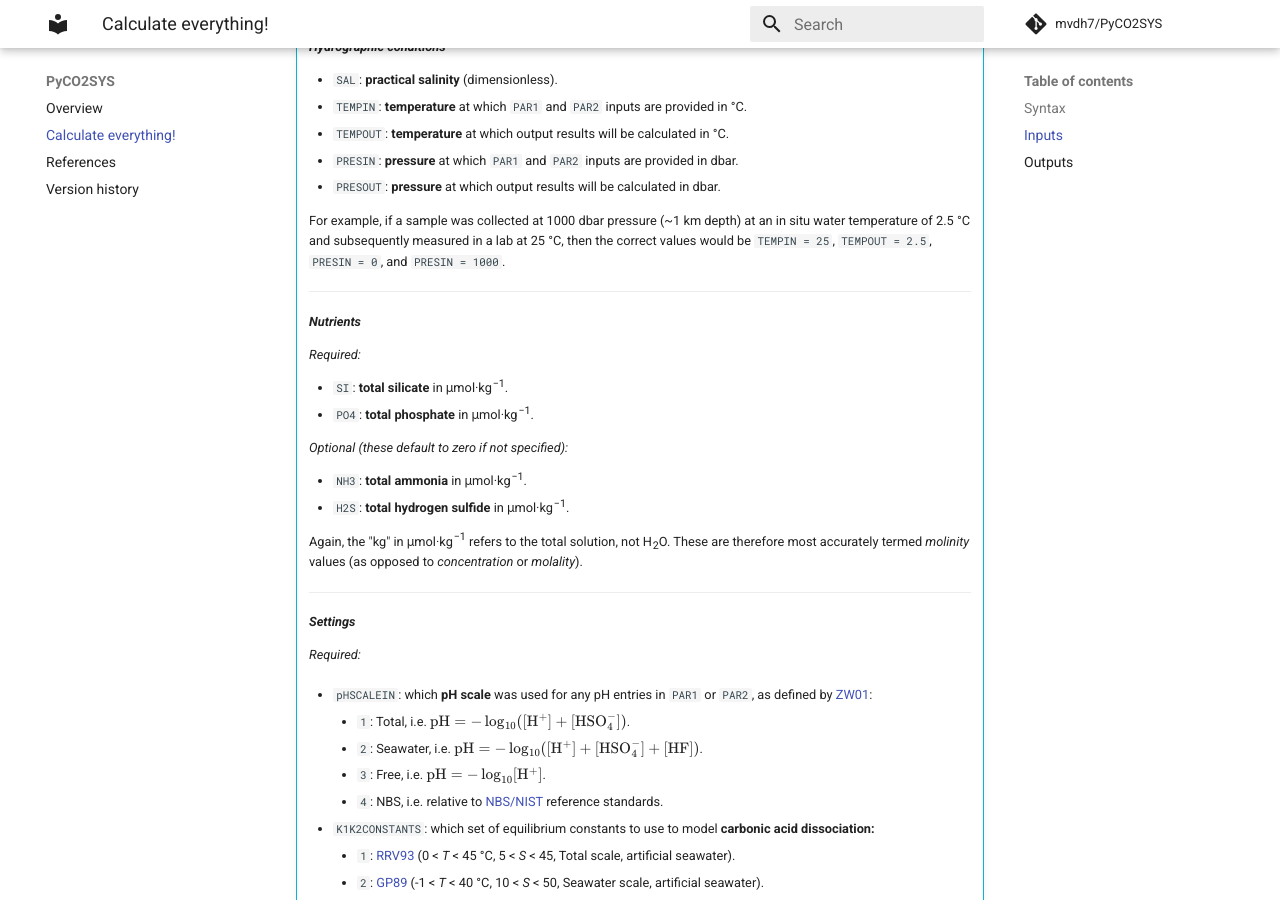
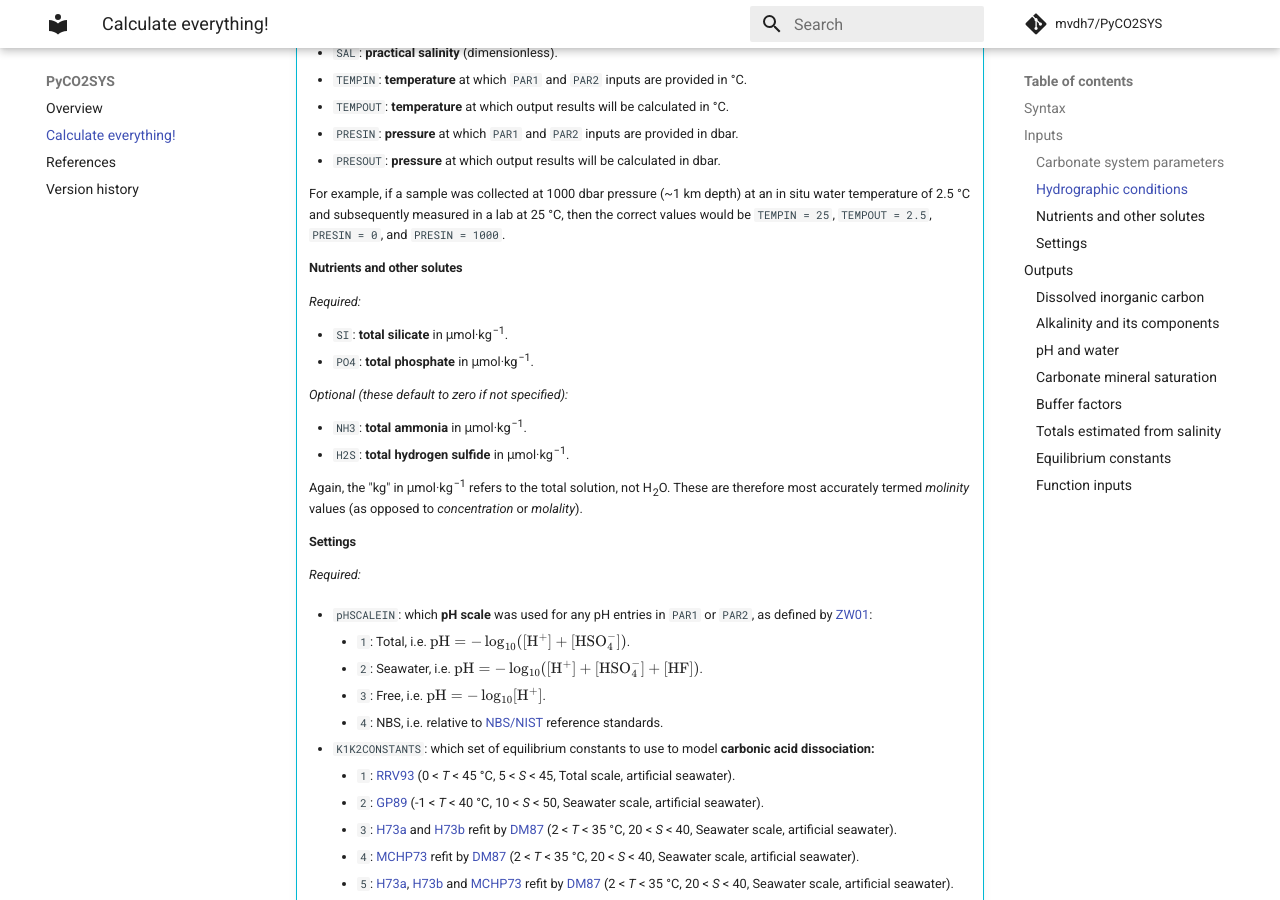
Before and after one commit to mvdh7/PyCO2SYS, an MkDocs documentation site: the page built from docs/co2sys.md, in a window 1280 px wide and 900 px high, scrolled down 1202 px. Built offline with MkDocs 1.6.1 and Material for MkDocs 9.7.7, drawn with Linux system fonts in a browser that asks for light colours; formulas are drawn with MathJax 3; comment, search, counter and statistics services are not loaded.

Commit message:
Improve subheader formatting

```diff
--- a/docs/co2sys.md
+++ b/docs/co2sys.md
@@ -23,7 +23,7 @@ Each input can either be a single scalar value or a [NumPy array](https://docs.s
 Most of the inputs should be familiar to previous users of CO<sub>2</sub>SYS for MATLAB, and they work exactly the same here. Each input can either be a single scalar value, or a [NumPy array](https://docs.scipy.org/doc/numpy/reference/generated/numpy.array.html) containing a series of values. If arrays are used then they must all be the same size as each other, but a combination of same-size arrays and single scalar values is allowed.
 
 !!! info "`PyCO2SYS.CO2SYS` inputs"
-    ***Carbonate system parameters***
+    #### Carbonate system parameters
 
     * `PAR1` and `PAR2`: values of two different carbonate system parameters.
     * `PAR1TYPE` and `PAR2TYPE`: which types of parameter `PAR1` and `PAR2` are.
@@ -38,9 +38,7 @@ Most of the inputs should be familiar to previous users of CO<sub>2</sub>SYS for
 
     For all inputs in μmol·kg<sup>−1</sup>, the "kg" refers to the total solution, not H<sub>2</sub>O. These are therefore most accurately termed *molinity* values (as opposed to *concentration* or *molality*).
 
-    ---
-
-    ***Hydrographic conditions***
+    #### Hydrographic conditions
 
     * `SAL`: **practical salinity** (dimensionless).
     * `TEMPIN`: **temperature** at which `PAR1` and `PAR2` inputs are provided in °C.
@@ -50,9 +48,7 @@ Most of the inputs should be familiar to previous users of CO<sub>2</sub>SYS for
 
     For example, if a sample was collected at 1000 dbar pressure (~1 km depth) at an in situ water temperature of 2.5 °C and subsequently measured in a lab at 25 °C, then the correct values would be `TEMPIN = 25`, `TEMPOUT = 2.5`, `PRESIN = 0`, and `PRESIN = 1000`.
 
-    ---
-
-    ***Nutrients***
+    #### Nutrients and other solutes
 
     *Required:*
 
@@ -66,9 +62,7 @@ Most of the inputs should be familiar to previous users of CO<sub>2</sub>SYS for
 
     Again, the "kg" in μmol·kg<sup>−1</sup> refers to the total solution, not H<sub>2</sub>O. These are therefore most accurately termed *molinity* values (as opposed to *concentration* or *molality*).
 
-    ---
-
-    ***Settings***
+    #### Settings
 
     *Required:*
 
@@ -119,7 +113,7 @@ The results of `CO2SYS` calculations are stored in a [dict](https://docs.python.
 !!! abstract "`PyCO2SYS.CO2SYS` outputs"
     The only output is a dict. Its keys are as follows:
 
-    ***Dissolved inorganic carbon***
+    #### Dissolved inorganic carbon
 
     * `'TCO2'`: **dissolved inorganic carbon** in μmol·kg<sup>−1</sup>.
     * `'CO3in'`/`'CO3out'`: **carbonate ion** at input/output conditions in μmol·kg<sup>−1</sup>.
@@ -129,9 +123,7 @@ The results of `CO2SYS` calculations are stored in a [dict](https://docs.python.
     * `'fCO2in'`/`'fCO2out'`: **seawater fugacity of CO<sub>2</sub>** at input/output conditions in μatm.
     * `'xCO2in'`/`'xCO2out'`: **seawater mole fraction of CO<sub>2</sub>** at input/output conditions in ppm.
 
-    ---
-
-    ***Alkalinity and its components***
+    #### Alkalinity and its components
 
     * `'TAlk'`: **total alkalinity** in μmol·kg<sup>−1</sup>.
     * `'BAlkin'`/`'BAlkout'`: **borate alkalinity** at input/output conditions in μmol·kg<sup>−1</sup>.
@@ -140,9 +132,7 @@ The results of `CO2SYS` calculations are stored in a [dict](https://docs.python.
     * `'NH3Alkin'`/`'NH3Alkout'`: **ammonia alkalinity** at input/output conditions in μmol·kg<sup>−1</sup>.
     * `'H2SAlkin'`/`'H2SAlkout'`: **hydrogen sulfide alkalinity** at input/output conditions in μmol·kg<sup>−1</sup>.
 
-    ---
-
-    ***pH and water***
+    #### pH and water
 
     * `'pHin'`/`'pHout'`: **pH** at input/output conditions on the scale specified by input `pHSCALEIN`.
     * `'pHinTOTAL'`/`'pHoutTOTAL'`: **pH** at input/output conditions on the **Total scale**.
@@ -152,16 +142,12 @@ The results of `CO2SYS` calculations are stored in a [dict](https://docs.python.
     * `'HFreein'`/`'HFreeout'`: **"free" proton** at input/output conditions in μmol·kg<sup>−1</sup>.
     * `'OHin'`/`'OHout'`: **hydroxide ion** at input/output conditions in μmol·kg<sup>−1</sup>.
 
-    ---
-
-    ***Carbonate mineral saturation***
+    #### Carbonate mineral saturation
 
     * `'OmegaCAin'`/`'OmegaCAout'`: **saturation state of calcite** at input/output conditions.
     * `'OmegaARin'`/`'OmegaARout'`: **saturation state of aragonite** at input/output conditions.
 
-    ---
-
-    ***Buffer factors***
+    #### Buffer factors
 
     * `'RFin'`/`'RFout'`: **Revelle factor** at input/output conditions.
     * `'psi_in'`/`'psi_out'`: *ψ* of [FCG94](../refs/#f) at input/output conditions.
@@ -174,17 +160,13 @@ The results of `CO2SYS` calculations are stored in a [dict](https://docs.python.
     * `'isoQin'`/`'isoQout'`: **isocapnic quotient** of [HDW18](../refs/#h) at input/output conditions.
     * `'isoQapprox_in'`/`'isoQapprox_out'`: **approximate isocapnic quotient** of [HDW18](../refs/#h) at input/output conditions.
 
-    ---
-
-    ***Totals estimated from salinity***
+    #### Totals estimated from salinity
 
     * `'TB'`: **total borate** in μmol·kg<sup>−1</sup>.
     * `'TF'`: **total fluoride** μmol·kg<sup>−1</sup>.
     * `'TS'`: **total sulfate** in μmol·kg<sup>−1</sup>.
 
-    ---
-
-    ***Equilibrium constants***
+    #### Equilibrium constants
 
     All equilibrium constants are returned on the pH scale of input `pHSCALEIN` except for `'KFinput'`/`'KFoutput'` and `'KSinput'`/`'KSoutput'`, which are always on the Free scale.
 
@@ -204,9 +186,7 @@ The results of `CO2SYS` calculations are stored in a [dict](https://docs.python.
     * `'KNH3input'`/`'KNH3output'`: **ammonium** equilibrium constant at input/output conditions.
     * `'KH2Sinput'`/`'KH2Soutput'`: **hydrogen sulfide** equilibrium constant at input/output conditions.
 
-    ---
-
-    ***Function inputs***
+    #### Function inputs
 
     * `'TEMPIN'`/`'TEMPOUT'`: inputs `TEMPIN`/`TEMPOUT`.
     * `'PRESIN'`/`'PRESOUT'`: inputs `PRESIN`/`PRESOUT`.
```
